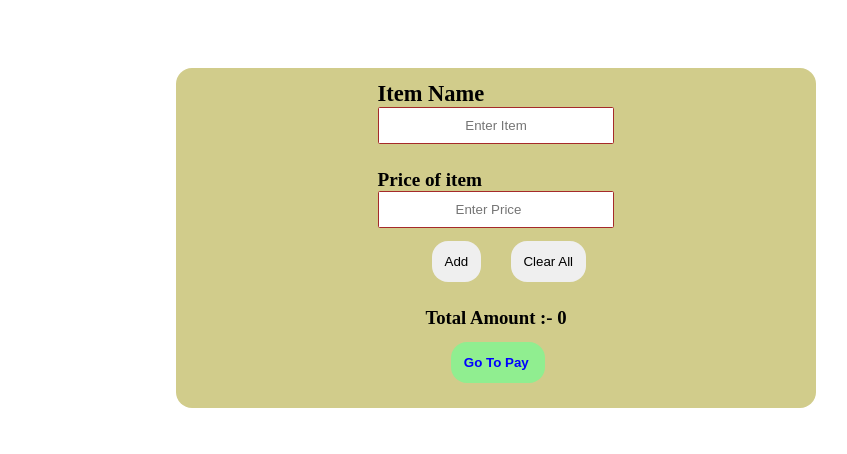
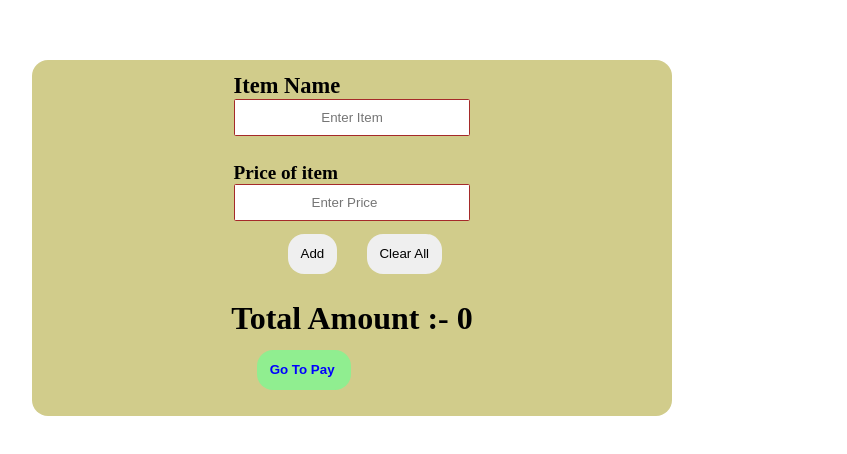
Before and after one commit to Rahul-college-use/ShopCart, a plain HTML site: page index.html in a window 1280 px wide. Shown: the part 162-616 px from the top of the page, without its empty margins (80-927 px from the left). Drawn offline with Linux system fonts and the light colour scheme.

Commit message:
Update style.css

```diff
--- a/style.css
+++ b/style.css
@@ -9,7 +9,7 @@
     display: flex;
     justify-items: center;
     align-items: center;
-    margin-left: 20%;
+    margin-left: 7rem;
 }
 .box_2{
     /* margin: 0 30px 0 40px; */
@@ -47,6 +47,9 @@
 .total{
     padding: 2vmax;
 }
+.total h3{
+    font-size: 2.5vmax;
+}
 #pay{
     margin-top: 1vmax;
     background: lightgreen;
```
